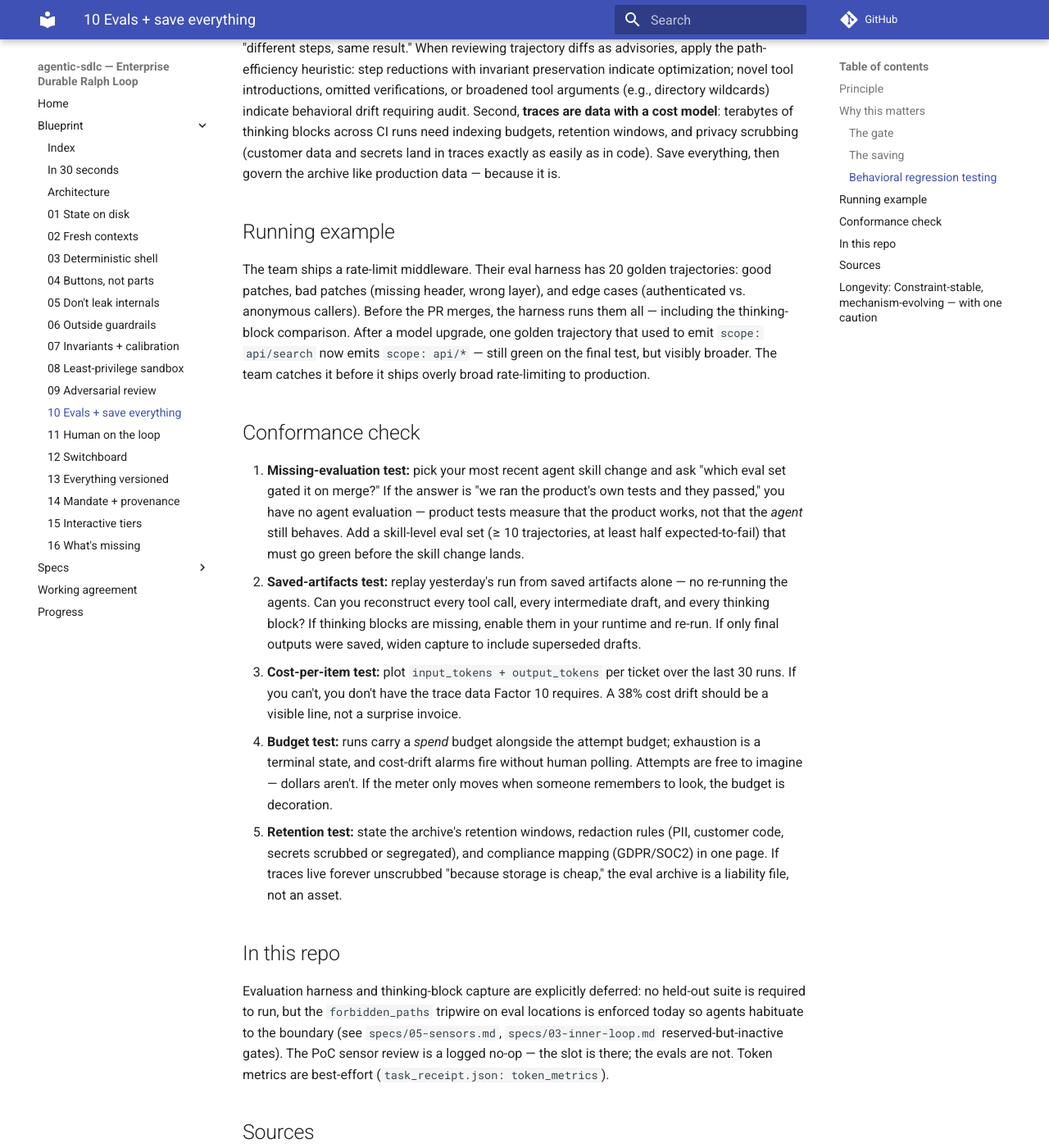
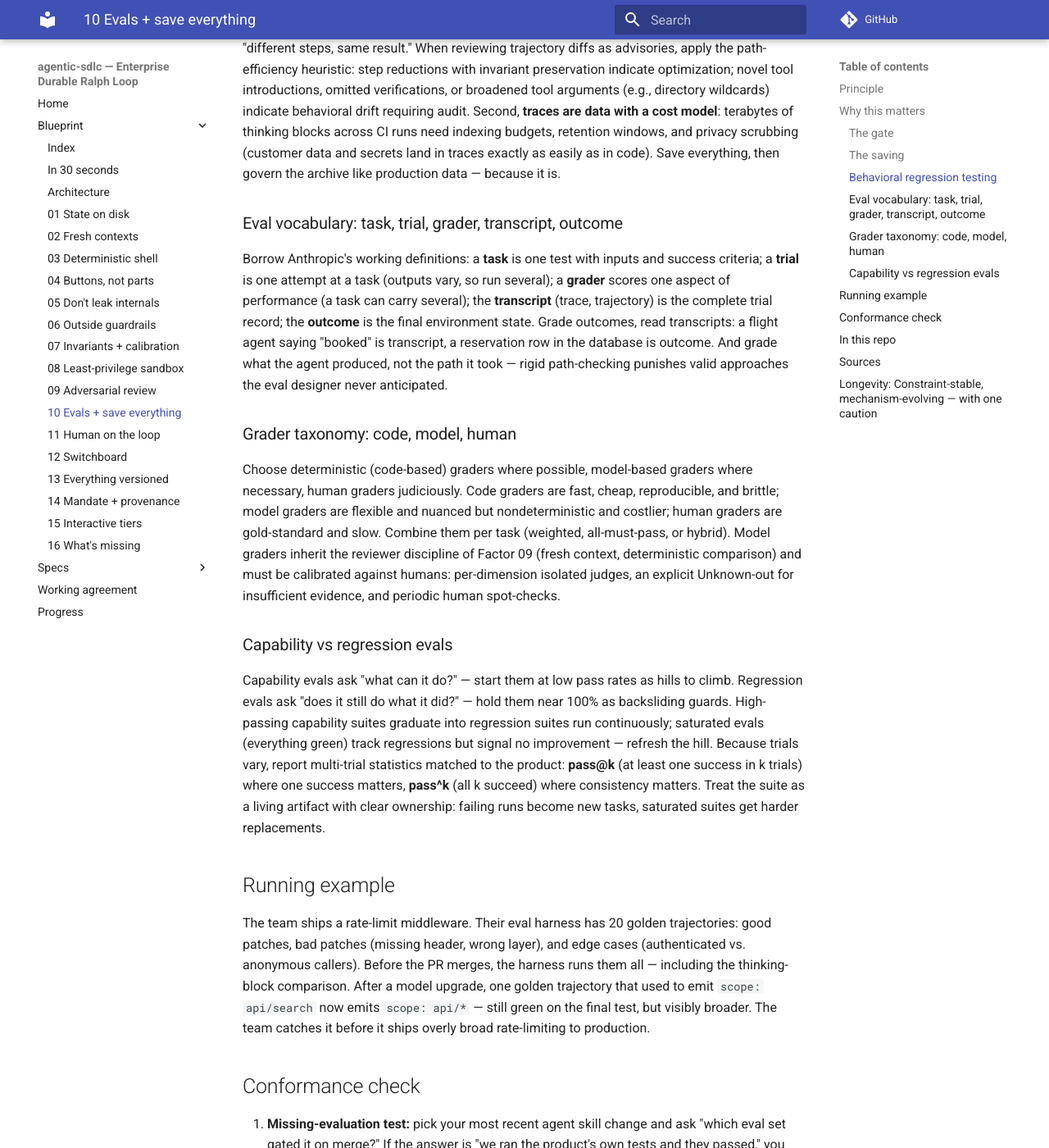
Before and after one commit to johwes/agentic-sdlc, an MkDocs documentation site: the page built from docs/blueprint/10-evaluations-and-save-everything.md, in a window 1280 px wide and 1400 px high, scrolled down 1863 px. Shown: the whole window at 82% size. Built offline with MkDocs 1.6.1 and Material for MkDocs 9.7.7, drawn with Linux system fonts in a browser that asks for light colours; comment, search, counter and statistics services are not loaded; some of the changed text lies outside the part shown.

Commit message:
docs(blueprint): adopt Anthropic eval taxonomy in factor-10 (vocabulary, graders, capability/regression)

```diff
--- a/docs/blueprint/10-evaluations-and-save-everything.md
+++ b/docs/blueprint/10-evaluations-and-save-everything.md
@@ -42,13 +42,25 @@ The conceptual unit is a **golden trajectory** — a validated trace capturing n
 
 Two qualifiers keep the practice honest. First, **trajectory matching punishes improvement**: a model upgrade that finds a *shorter valid path* registers as a regression in a rigid trajectory diff. Gate on outcomes + invariants, and review trajectory diffs as advisories — never auto-block on "different steps, same result." When reviewing trajectory diffs as advisories, apply the path-efficiency heuristic: step reductions with invariant preservation indicate optimization; novel tool introductions, omitted verifications, or broadened tool arguments (e.g., directory wildcards) indicate behavioral drift requiring audit. Second, **traces are data with a cost model**: terabytes of thinking blocks across CI runs need indexing budgets, retention windows, and privacy scrubbing (customer data and secrets land in traces exactly as easily as in code). Save everything, then govern the archive like production data — because it is.
 
+### Eval vocabulary: task, trial, grader, transcript, outcome
+
+Borrow Anthropic's working definitions: a **task** is one test with inputs and success criteria; a **trial** is one attempt at a task (outputs vary, so run several); a **grader** scores one aspect of performance (a task can carry several); the **transcript** (trace, trajectory) is the complete trial record; the **outcome** is the final environment state. Grade outcomes, read transcripts: a flight agent saying "booked" is transcript, a reservation row in the database is outcome. And grade what the agent produced, not the path it took — rigid path-checking punishes valid approaches the eval designer never anticipated.
+
+### Grader taxonomy: code, model, human
+
+Choose deterministic (code-based) graders where possible, model-based graders where necessary, human graders judiciously. Code graders are fast, cheap, reproducible, and brittle; model graders are flexible and nuanced but nondeterministic and costlier; human graders are gold-standard and slow. Combine them per task (weighted, all-must-pass, or hybrid). Model graders inherit the reviewer discipline of Factor 09 (fresh context, deterministic comparison) and must be calibrated against humans: per-dimension isolated judges, an explicit Unknown-out for insufficient evidence, and periodic human spot-checks.
+
+### Capability vs regression evals
+
+Capability evals ask "what can it do?" — start them at low pass rates as hills to climb. Regression evals ask "does it still do what it did?" — hold them near 100% as backsliding guards. High-passing capability suites graduate into regression suites run continuously; saturated evals (everything green) track regressions but signal no improvement — refresh the hill. Because trials vary, report multi-trial statistics matched to the product: **pass@k** (at least one success in k trials) where one success matters, **pass^k** (all k succeed) where consistency matters. Treat the suite as a living artifact with clear ownership: failing runs become new tasks, saturated suites get harder replacements.
+
 ## Running example
 
 The team ships a rate-limit middleware. Their eval harness has 20 golden trajectories: good patches, bad patches (missing header, wrong layer), and edge cases (authenticated vs. anonymous callers). Before the PR merges, the harness runs them all — including the thinking-block comparison. After a model upgrade, one golden trajectory that used to emit `scope: api/search` now emits `scope: api/*` — still green on the final test, but visibly broader. The team catches it before it ships overly broad rate-limiting to production.
 
 ## Conformance check
 
-1. **Missing-evaluation test:** pick your most recent agent skill change and ask "which eval set gated it on merge?" If the answer is "we ran the product's own tests and they passed," you have no agent evaluation — product tests measure that the product works, not that the *agent* still behaves. Add a skill-level eval set (≥ 10 trajectories, at least half expected-to-fail) that must go green before the skill change lands.
+1. **Missing-evaluation test:** pick your most recent agent skill change and ask "which eval set gated it on merge?" If the answer is "we ran the product's own tests and they passed," you have no agent evaluation — product tests measure that the product works, not that the *agent* still behaves. Add a skill-level eval set (≥ 10 trajectories, at least half expected-to-fail) that must go green before the skill change lands. Start with 20–50 tasks drawn from real failures; give each an unambiguous spec plus a reference solution that passes all graders (0% across many trials signals a broken task, not a broken agent); test both directions of every behavior; award partial credit on multi-component tasks.
 2. **Saved-artifacts test:** replay yesterday's run from saved artifacts alone — no re-running the agents. Can you reconstruct every tool call, every intermediate draft, and every thinking block? If thinking blocks are missing, enable them in your runtime and re-run. If only final outputs were saved, widen capture to include superseded drafts.
 3. **Cost-per-item test:** plot `input_tokens + output_tokens` per ticket over the last 30 runs. If you can't, you don't have the trace data Factor 10 requires. A 38% cost drift should be a visible line, not a surprise invoice.
 4. **Budget test:** runs carry a *spend* budget alongside the attempt budget; exhaustion is a terminal state, and cost-drift alarms fire without human polling. Attempts are free to imagine — dollars aren't. If the meter only moves when someone remembers to look, the budget is decoration.
@@ -67,6 +79,7 @@ Evaluation harness and thinking-block capture are explicitly deferred: no held-o
 - arXiv A-SDLC — [Five open problems: evaluation & governance as the bottleneck](https://arxiv.org/abs/2604.26275)
 - LangChain — [Trajectory evaluations](https://docs.langchain.com/langsmith/trajectory-evals) (official docs on comparing an agent's full tool-call sequence against a reference — the golden-trajectory concept, first-party)
 - LangChain — [LangSmith evaluation docs](https://docs.langchain.com/langsmith/evaluation) ("a failure you saw once becomes a test you run every time" — golden-dataset regression testing)
+- Anthropic — [Demystifying evals for AI agents](https://www.anthropic.com/engineering/demystifying-evals-for-ai-agents) (task/trial/grader/transcript/outcome vocabulary; code/model/human graders; capability vs regression evals; pass@k/pass^k)
 - Böckeler / Fowler — [Harness engineering for coding agent users](https://martinfowler.com/articles/harness-engineering.html) (keep-quality-left lifecycle: pre-commit, post-integration, and continuous drift sensors)
 
 ## Longevity: Constraint-stable, mechanism-evolving — with one caution
```
